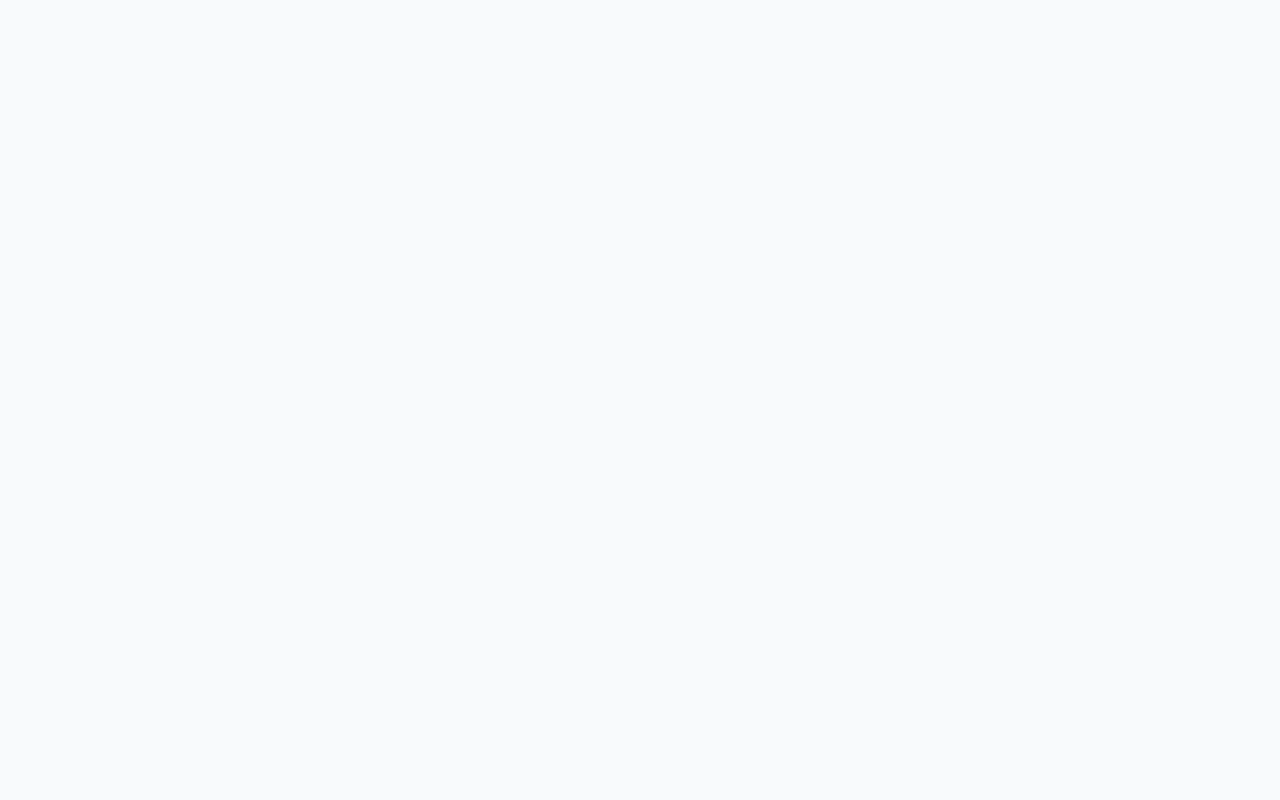
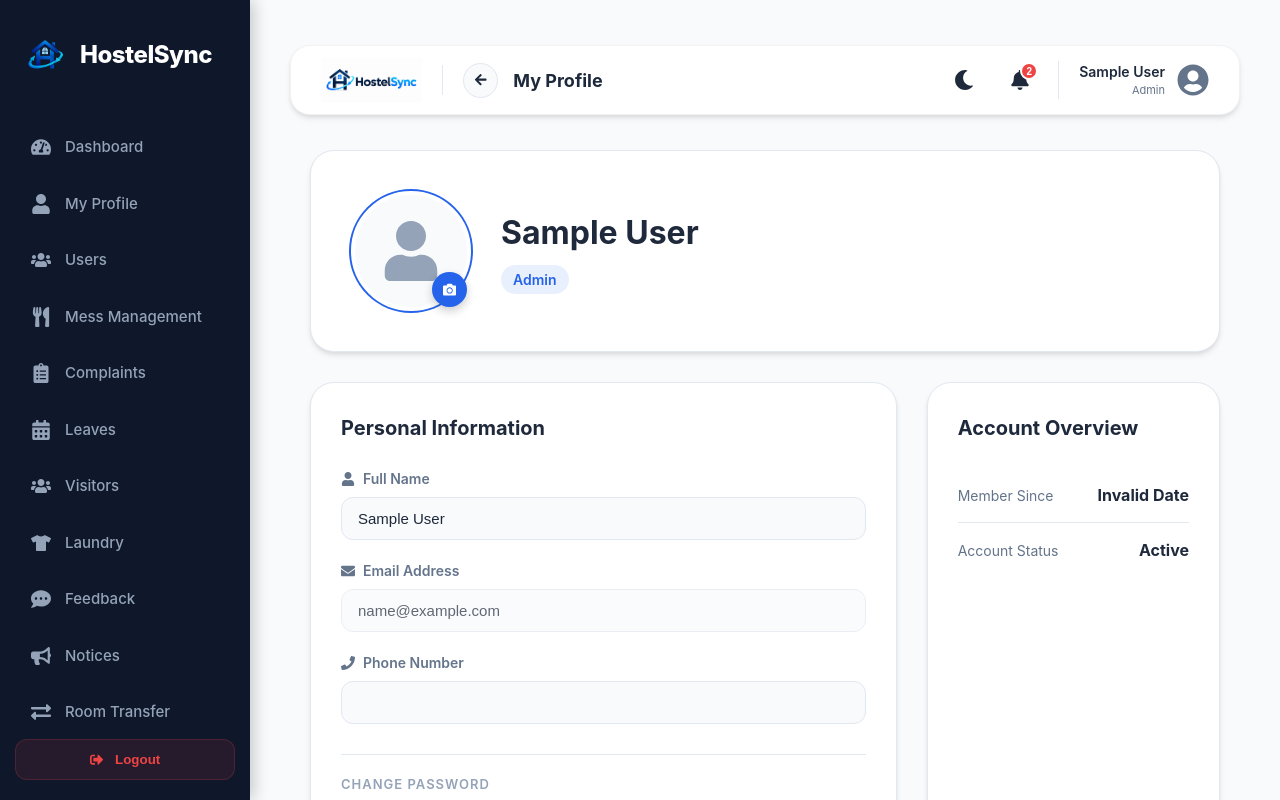
Before and after one commit to Tiwari-priya16/Hostel_Management_System, a React (Vite) app in the folder frontend/: page /profile in a window 1280 px wide. Before the commit this address had no page. Shown: the top 800 px of the page. Built offline with nearby package versions, Linux system fonts and the light colour scheme; sample sign-in values are in the browser's storage.

Commit message:
added profile section

```diff
--- a/frontend/src/App.jsx
+++ b/frontend/src/App.jsx
@@ -36,6 +36,7 @@ import StudentsDetails from "./pages/admin/StudentsDetails";
 import StaffDetails from "./pages/admin/StaffDetails";
 import AdminMess from "./pages/mess/AdminMess";
 import StudentMess from "./pages/mess/StudentMess";
+import Profile from "./pages/profile/Profile";
 
 import ProtectedRoute from "./components/ProtectedRoute";
 
@@ -312,6 +313,15 @@ function App() {
             </ProtectedRoute>
           }
         />
+
+        <Route
+          path="/profile"
+          element={
+            <ProtectedRoute>
+              <Profile />
+            </ProtectedRoute>
+          }
+        />
       </Routes>
     </>
   );
--- a/frontend/src/components/navbar/Navbar.jsx
+++ b/frontend/src/components/navbar/Navbar.jsx
@@ -43,6 +43,7 @@ function Navbar() {
       "/room-transfer": "Room Transfer Request",
       "/room-transfer/history": "Transfer History",
       "/notices": "Notice Board",
+      "/profile": "My Profile",
     };
     return titles[path] || "HostelSync";
   };
@@ -163,7 +164,7 @@ function Navbar() {
           )}
         </div>
 
-        <div className="user-profile">
+        <div className="user-profile" onClick={() => navigate("/profile")} style={{ cursor: 'pointer' }}>
           <div className="user-details">
             <span className="user-name">{user?.name || "User"}</span>
             <span className="user-role">{user?.role || "Student"}</span>
--- a/frontend/src/components/sidebar/sidebar.jsx
+++ b/frontend/src/components/sidebar/sidebar.jsx
@@ -14,6 +14,7 @@ import {
   FaExchangeAlt,
   FaSignOutAlt,
   FaUtensils,
+  FaUser,
 } from "react-icons/fa";
 
 function Sidebar() {
@@ -52,6 +53,16 @@ function Sidebar() {
         >
           <FaTachometerAlt />
           Dashboard
+        </NavLink>
+
+        <NavLink
+          to="/profile"
+          className={({ isActive }) =>
+            isActive ? "active-link" : ""
+          }
+        >
+          <FaUser />
+          My Profile
         </NavLink>
 
         {/* Student Links */}
--- /dev/null
+++ b/frontend/src/pages/profile/Profile.css
@@ -0,0 +1,211 @@
+.profile-container {
+  padding: 20px;
+  max-width: 1000px;
+  margin: 0 auto;
+}
+
+.profile-header-card {
+  background: var(--bg-secondary);
+  padding: 40px;
+  border-radius: 24px;
+  margin-bottom: 30px;
+  border: 1px solid var(--border-color);
+  box-shadow: var(--nav-shadow);
+}
+
+.profile-avatar-section {
+  display: flex;
+  align-items: center;
+  gap: 30px;
+}
+
+.avatar-wrapper {
+  position: relative;
+  width: 120px;
+  height: 120px;
+  background: var(--bg-primary);
+  border-radius: 50%;
+  display: flex;
+  align-items: center;
+  justify-content: center;
+  border: 4px solid var(--bg-secondary);
+  box-shadow: 0 0 0 2px #2563eb;
+}
+
+.default-avatar {
+  font-size: 60px;
+  color: var(--text-muted);
+}
+
+.edit-avatar-btn {
+  position: absolute;
+  bottom: 0;
+  right: 0;
+  width: 35px;
+  height: 35px;
+  background: #2563eb;
+  color: white;
+  border: none;
+  border-radius: 50%;
+  display: flex;
+  align-items: center;
+  justify-content: center;
+  cursor: pointer;
+  box-shadow: 0 4px 10px rgba(0,0,0,0.2);
+  transition: 0.2s;
+}
+
+.edit-avatar-btn:hover {
+  transform: scale(1.1);
+}
+
+.profile-header-info h1 {
+  margin: 0;
+  font-size: 32px;
+  color: var(--text-primary);
+}
+
+.profile-role-badge {
+  display: inline-block;
+  margin-top: 8px;
+  padding: 4px 12px;
+  background: rgba(37, 99, 235, 0.1);
+  color: #2563eb;
+  border-radius: 20px;
+  font-size: 14px;
+  font-weight: 600;
+  text-transform: capitalize;
+}
+
+.profile-grid {
+  display: grid;
+  grid-template-columns: 2fr 1fr;
+  gap: 30px;
+}
+
+.profile-form-card, .profile-stats-card {
+  background: var(--bg-secondary);
+  padding: 30px;
+  border-radius: 24px;
+  border: 1px solid var(--border-color);
+  box-shadow: var(--nav-shadow);
+}
+
+.profile-form-card h3, .profile-stats-card h3 {
+  margin-top: 0;
+  margin-bottom: 25px;
+  color: var(--text-primary);
+  font-size: 20px;
+}
+
+.form-group {
+  margin-bottom: 20px;
+}
+
+.form-group label {
+  display: flex;
+  align-items: center;
+  gap: 8px;
+  font-size: 14px;
+  font-weight: 600;
+  color: var(--text-secondary);
+  margin-bottom: 8px;
+}
+
+.form-group input {
+  width: 100%;
+  padding: 12px 16px;
+  background: var(--bg-primary);
+  border: 1px solid var(--border-color);
+  color: var(--text-primary);
+  border-radius: 12px;
+  font-size: 15px;
+  transition: 0.2s;
+}
+
+.form-group input:focus {
+  border-color: #2563eb;
+  outline: none;
+  box-shadow: 0 0 0 4px rgba(37, 99, 235, 0.1);
+}
+
+.disabled-input {
+  cursor: not-allowed;
+  opacity: 0.7;
+}
+
+.form-row {
+  display: grid;
+  grid-template-columns: 1fr 1fr;
+  gap: 20px;
+}
+
+.form-divider {
+  margin: 30px 0 20px;
+  padding-top: 20px;
+  border-top: 1px solid var(--border-color);
+  color: var(--text-muted);
+  font-size: 13px;
+  font-weight: 600;
+  text-transform: uppercase;
+  letter-spacing: 1px;
+}
+
+.update-profile-btn {
+  width: 100%;
+  padding: 14px;
+  background: #2563eb;
+  color: white;
+  border: none;
+  border-radius: 12px;
+  font-weight: 600;
+  font-size: 16px;
+  cursor: pointer;
+  transition: 0.2s;
+  margin-top: 10px;
+}
+
+.update-profile-btn:hover {
+  background: #1d4ed8;
+}
+
+.stat-item {
+  display: flex;
+  justify-content: space-between;
+  align-items: center;
+  padding: 15px 0;
+  border-bottom: 1px solid var(--border-color);
+}
+
+.stat-item:last-child {
+  border-bottom: none;
+}
+
+.stat-item span {
+  color: var(--text-secondary);
+  font-size: 14px;
+}
+
+.stat-item strong {
+  color: var(--text-primary);
+}
+
+.status-active {
+  color: #22c55e;
+}
+
+@media (max-width: 768px) {
+  .profile-grid {
+    grid-template-columns: 1fr;
+  }
+
+  .profile-avatar-section {
+    flex-direction: column;
+    text-align: center;
+  }
+
+  .form-row {
+    grid-template-columns: 1fr;
+    gap: 0;
+  }
+}
--- /dev/null
+++ b/frontend/src/pages/profile/Profile.jsx
@@ -0,0 +1,144 @@
+import React, { useState, useEffect } from "react";
+import Sidebar from "../../components/sidebar/Sidebar";
+import Navbar from "../../components/navbar/Navbar";
+import { updateUserProfile } from "../../services/userService";
+import { toast } from "react-toastify";
+import { FaUser, FaPhone, FaEnvelope, FaBuilding, FaDoorOpen, FaLock, FaCamera } from "react-icons/fa";
+import "./Profile.css";
+
+function Profile() {
+  const [user, setUser] = useState(JSON.parse(localStorage.getItem("user")));
+  const [formData, setFormData] = useState({
+    name: user?.name || "",
+    phone: user?.phone || "",
+    roomNumber: user?.roomNumber || "",
+    hostelBlock: user?.hostelBlock || "",
+    password: "",
+    confirmPassword: "",
+  });
+
+  const [loading, setLoading] = useState(false);
+
+  const handleChange = (e) => {
+    setFormData({ ...formData, [e.target.name]: e.target.value });
+  };
+
+  const handleSubmit = async (e) => {
+    e.preventDefault();
+    if (formData.password && formData.password !== formData.confirmPassword) {
+      return toast.error("Passwords do not match");
+    }
+
+    try {
+      setLoading(true);
+      const res = await updateUserProfile(formData);
+      if (res.success) {
+        localStorage.setItem("user", JSON.stringify(res.user));
+        setUser(res.user);
+        toast.success("Profile updated successfully");
+      }
+    } catch (error) {
+      toast.error(error.response?.data?.message || "Failed to update profile");
+    } finally {
+      setLoading(false);
+    }
+  };
+
+  return (
+    <div className="dashboard-container">
+      <Sidebar />
+      <div className="main-content">
+        <Navbar />
+
+        <div className="profile-container">
+          <div className="profile-header-card">
+            <div className="profile-avatar-section">
+              <div className="avatar-wrapper">
+                <FaUser className="default-avatar" />
+                <button className="edit-avatar-btn" title="Upload Photo">
+                  <FaCamera />
+                </button>
+              </div>
+              <div className="profile-header-info">
+                <h1>{user?.name}</h1>
+                <span className="profile-role-badge">{user?.role}</span>
+              </div>
+            </div>
+          </div>
+
+          <div className="profile-grid">
+            <div className="profile-form-card">
+              <h3>Personal Information</h3>
+              <form onSubmit={handleSubmit}>
+                <div className="form-group">
+                  <label><FaUser /> Full Name</label>
+                  <input type="text" name="name" value={formData.name} onChange={handleChange} />
+                </div>
+
+                <div className="form-group">
+                  <label><FaEnvelope /> Email Address</label>
+                  <input type="email" value={user?.email} disabled className="disabled-input" />
+                </div>
+
+                <div className="form-group">
+                  <label><FaPhone /> Phone Number</label>
+                  <input type="text" name="phone" value={formData.phone} onChange={handleChange} />
+                </div>
+
+                {user?.role === "student" && (
+                  <div className="form-row">
+                    <div className="form-group">
+                      <label><FaBuilding /> Hostel Block</label>
+                      <input type="text" name="hostelBlock" value={formData.hostelBlock} onChange={handleChange} />
+                    </div>
+                    <div className="form-group">
+                      <label><FaDoorOpen /> Room No.</label>
+                      <input type="text" name="roomNumber" value={formData.roomNumber} onChange={handleChange} />
+                    </div>
+                  </div>
+                )}
+
+                <div className="form-divider">Change Password</div>
+
+                <div className="form-row">
+                  <div className="form-group">
+                    <label><FaLock /> New Password</label>
+                    <input type="password" name="password" placeholder="Leave blank to keep same" value={formData.password} onChange={handleChange} />
+                  </div>
+                  <div className="form-group">
+                    <label><FaLock /> Confirm Password</label>
+                    <input type="password" name="confirmPassword" placeholder="Confirm new password" value={formData.confirmPassword} onChange={handleChange} />
+                  </div>
+                </div>
+
+                <button type="submit" className="update-profile-btn" disabled={loading}>
+                  {loading ? "Updating..." : "Update Profile"}
+                </button>
+              </form>
+            </div>
+
+            <div className="profile-stats-card">
+              <h3>Account Overview</h3>
+              <div className="stat-item">
+                <span>Member Since</span>
+                <strong>{new Date(user?.createdAt).toLocaleDateString()}</strong>
+              </div>
+              <div className="stat-item">
+                <span>Account Status</span>
+                <strong className="status-active">Active</strong>
+              </div>
+              {user?.role === "student" && (
+                <div className="stat-item">
+                  <span>Current Floor</span>
+                  <strong>{user?.roomNumber?.charAt(0) || "1"}st Floor</strong>
+                </div>
+              )}
+            </div>
+          </div>
+        </div>
+      </div>
+    </div>
+  );
+}
+
+export default Profile;
--- a/frontend/src/services/userService.js
+++ b/frontend/src/services/userService.js
@@ -9,3 +9,8 @@ export const getStaff = async () => {
   const res = await API.get("/auth/staff");
   return res.data;
 };
+
+export const updateUserProfile = async (userData) => {
+  const res = await API.put("/auth/profile", userData);
+  return res.data;
+};
```
